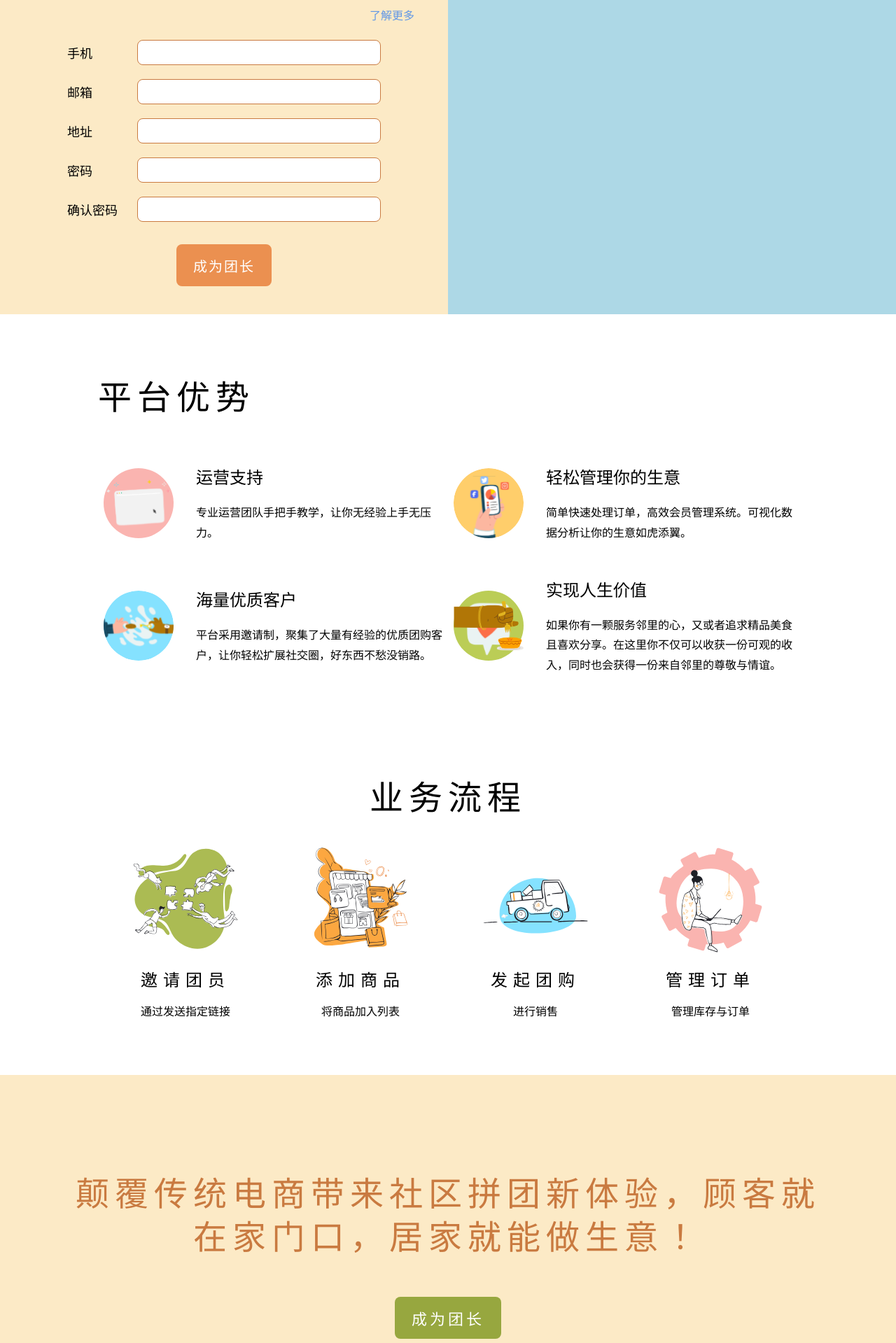
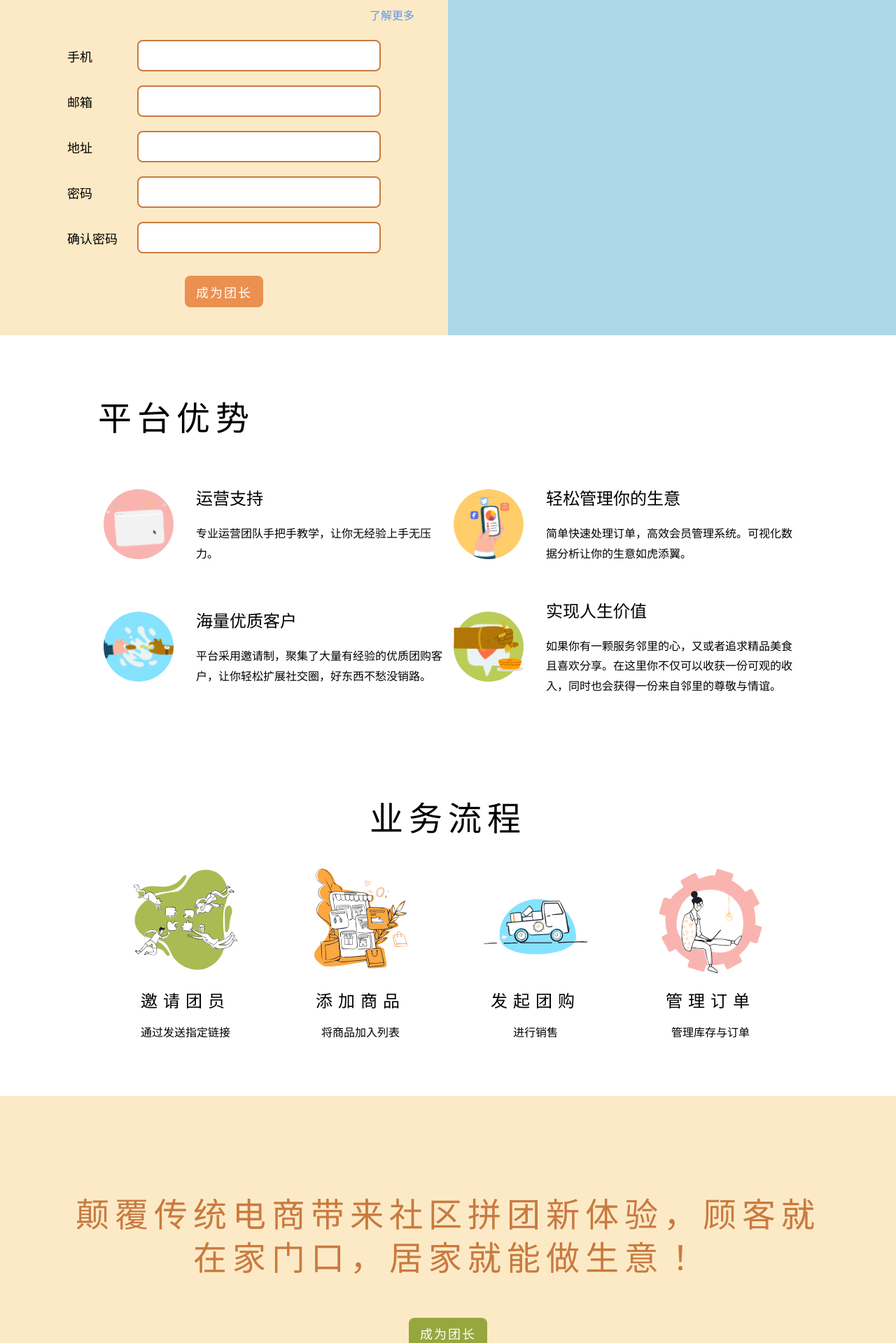
Before and after one commit to tinghuang-dev/1tds, a Next.js app: page /become-a-captain in a window 1280 px wide. Shown: the part 300-2219 px from the top of the page at 70% size. Built offline with nearby package versions, Linux system fonts and the light colour scheme; a web font is replaced by a local one.

Commit message:
refactor(Input and Button): change size and apply to all pages (#67)

```diff
--- a/src/app/BecomeACaptainPage/components/CaptainLinkBlock/CaptainLinkBlock.jsx
+++ b/src/app/BecomeACaptainPage/components/CaptainLinkBlock/CaptainLinkBlock.jsx
@@ -24,8 +24,7 @@ const ProcessTitle = styled(Heading)`
 const BecomeCaptainButton = styled(Button)`
   background: #97a73f;
   font-family: 'ZCOOL KuaiLe';
-  font-size: 22px;
-  letter-spacing: 4px;
+  letter-spacing: 2px;
   color: #ffffff;
   margin-top: 52px;
 `;
@@ -38,7 +37,7 @@ const CaptainLinkBlock = () => (
       </ProcessTitle>
       <Link href="/become-a-captain">
         <a>
-          <BecomeCaptainButton size="lg">成为团长</BecomeCaptainButton>
+          <BecomeCaptainButton>成为团长</BecomeCaptainButton>
         </a>
       </Link>
     </CaptainLinkContainer>
--- a/src/app/BecomeACaptainPage/components/Form/Form.jsx
+++ b/src/app/BecomeACaptainPage/components/Form/Form.jsx
@@ -106,7 +106,7 @@ export default function Form() {
           );
         })}
         <CallToAction>
-          <Button size="lg" type="submit">成为团长</Button>
+          <Button type="submit">成为团长</Button>
         </CallToAction>
       </StyledForm>
       {modal === MODAL.INVITE_MEMBER && (
--- a/src/app/Header/components/MenuRight/MenuRight.jsx
+++ b/src/app/Header/components/MenuRight/MenuRight.jsx
@@ -29,6 +29,7 @@ const MenuRight = () => {
       <li>
         <SearchBarWrapper>
           <Input
+            size="sm"
             suffix={(
               <Image
                 alt="搜索"
@@ -41,7 +42,7 @@ const MenuRight = () => {
         </SearchBarWrapper>
       </li>
       <li>
-        <Button size="md" onClick={() => toggleShowUserAuthModals()}>登陆</Button>
+        <Button size="sm" onClick={() => toggleShowUserAuthModals()}>登陆</Button>
         {showUserAuthModals && (<UserAuthModals onClose={() => toggleShowUserAuthModals()} />)}
       </li>
     </Right>
--- a/src/components/Button/Button.jsx
+++ b/src/components/Button/Button.jsx
@@ -9,19 +9,19 @@ const Button = styled.button`
 
   ${(props) => ({
     sm: css`
-      height: 32px;
+      height: 35px;
       padding: 0 12px;
-      font-size: 12px;
+      font-size: 14px;
       letter-spacing: 1px;
     `,
     md: css`
-      height: 36px;
+      height: 45px;
       padding: 0 16px;
       font-size: 18px;
       letter-spacing: 2px;
     `,
     lg: css`
-      height: 60px;
+      height: 70px;
       padding: 0 24px;
       font-size: 20px;
       letter-spacing: 4px;
--- a/src/components/Input/Input.jsx
+++ b/src/components/Input/Input.jsx
@@ -15,7 +15,7 @@ const gap = (props) => ({
 
 const Container = styled.div`
   border-radius: 8px;
-  border: 1px solid transparent;
+  border: 2px solid transparent;
   width: 100%;
   display: flex;
   align-items: center;
@@ -29,13 +29,13 @@ const Container = styled.div`
 
   ${(props) => ({
     sm: css`
-      height: 32px;
+      height: 35px;
     `,
     default: css`
-      height: 36px;
+      height: 45px;
     `,
     lg: css`
-      height: 60px;
+      height: 70px;
     `,
   }[props.size || 'default'])}
 
```
